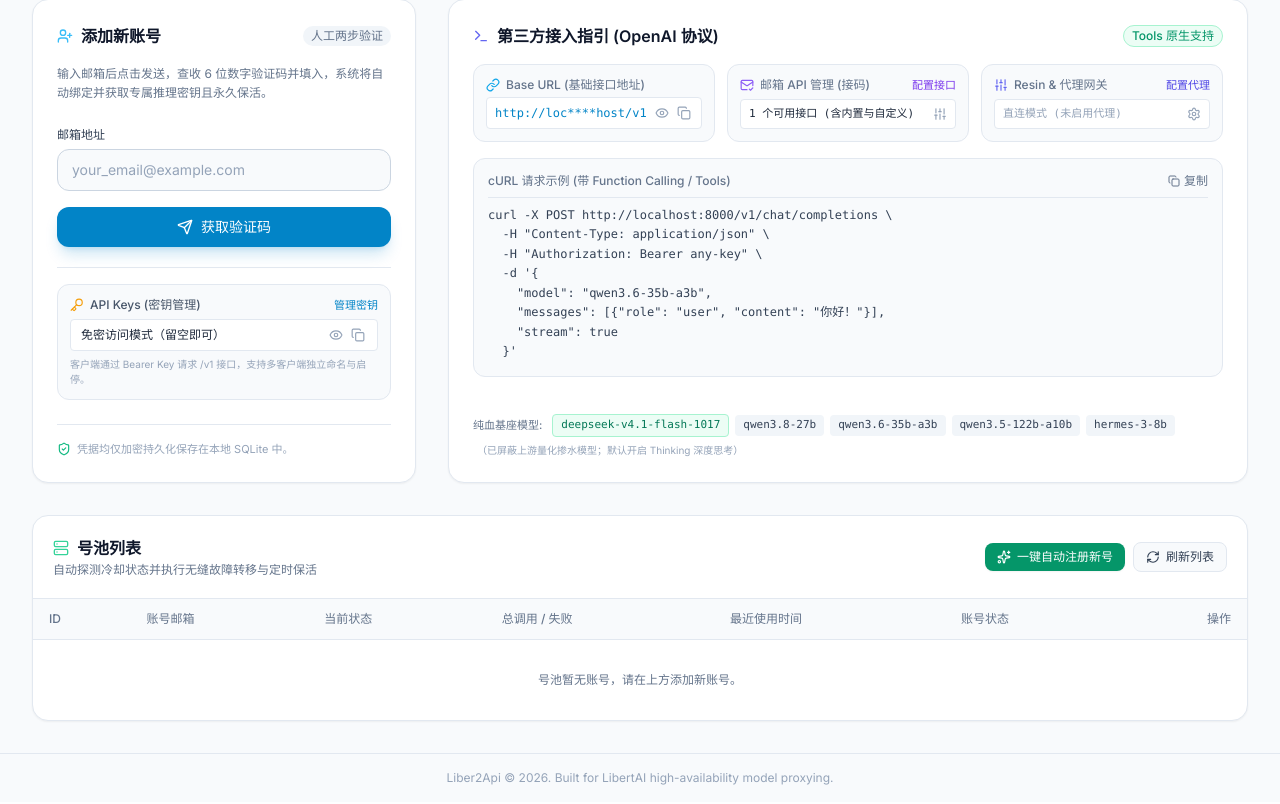
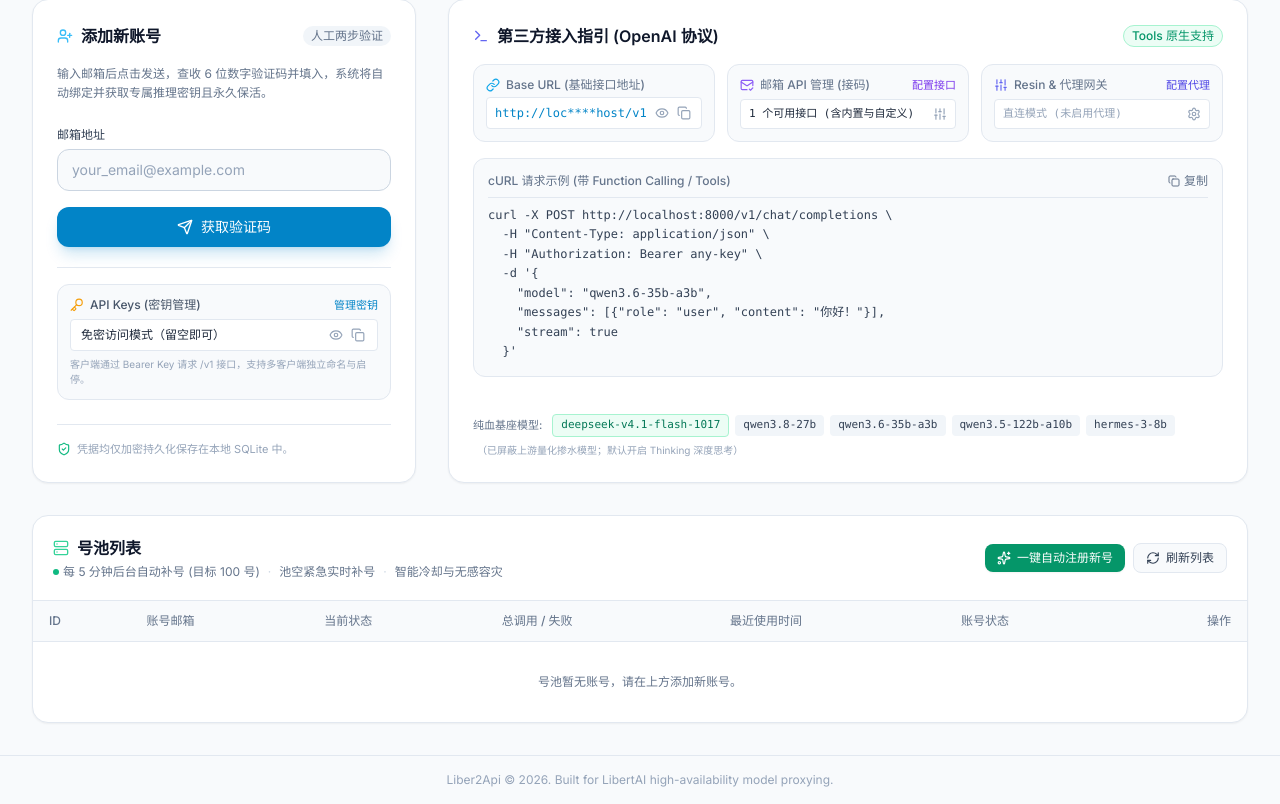
Before and after one commit to Likhixang/Liber2Api, a FastAPI app: page / in a window 1280 px wide. Shown: the part 237-1041 px from the top of the page. Run offline with FastAPI, Linux system fonts and the light colour scheme; data comes from the database, SQL or seed files in the repository; data that the repository does not hold is empty; some libraries are stand-ins or nearby versions.

Commit message:
feat(ui): Display auto-replenishment status and 5-min schedule in pool header

```diff
--- a/app/templates/index.html
+++ b/app/templates/index.html
@@ -368,7 +368,13 @@
             <i data-lucide="server" class="w-4 h-4 text-emerald-400"></i>
             号池列表
           </h2>
-          <p class="text-xs text-slate-500 dark:text-slate-400 mt-0.5">自动探测冷却状态并执行无缝故障转移与定时保活</p>
+          <p class="text-xs text-slate-500 dark:text-slate-400 mt-1 flex items-center gap-2 flex-wrap">
+            <span class="inline-flex items-center gap-1"><span class="w-1.5 h-1.5 rounded-full bg-emerald-500"></span><span>每 5 分钟后台自动补号 (目标 100 号)</span></span>
+            <span class="text-slate-300 dark:text-slate-700">·</span>
+            <span>池空紧急实时补号</span>
+            <span class="text-slate-300 dark:text-slate-700">·</span>
+            <span>智能冷却与无感容灾</span>
+          </p>
         </div>
         <div class="flex items-center gap-2 shrink-0">
           <button onclick="autoRegisterAccount()" id="btn-auto-reg" class="whitespace-nowrap flex items-center space-x-1.5 px-3 py-1.5 text-xs font-medium rounded-lg bg-emerald-600 hover:bg-emerald-500 text-white shadow-sm transition" title="使用临时邮箱自动免人工注册一个全新账号存入号池">
```
